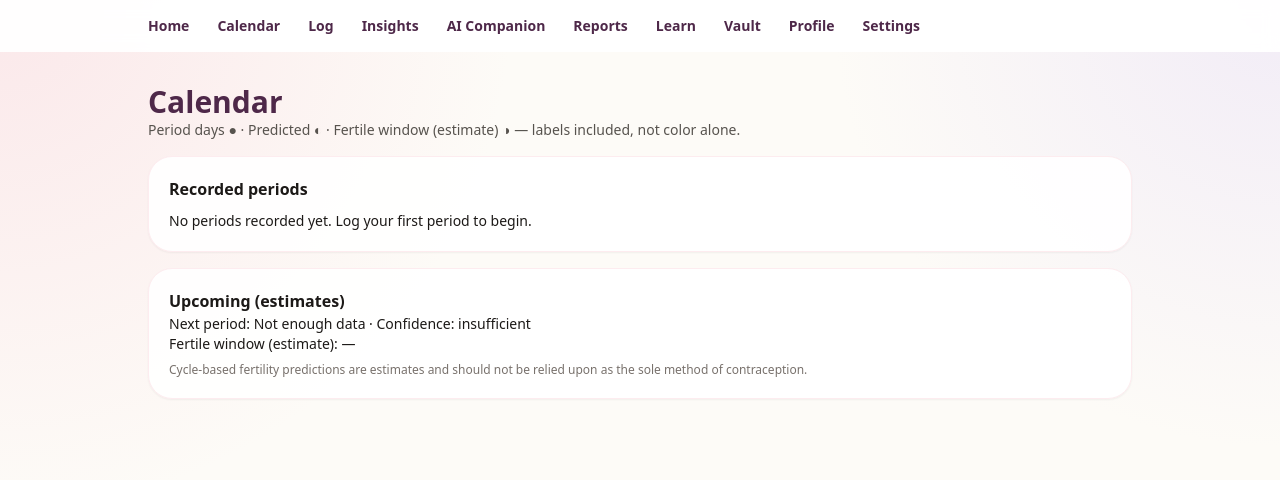
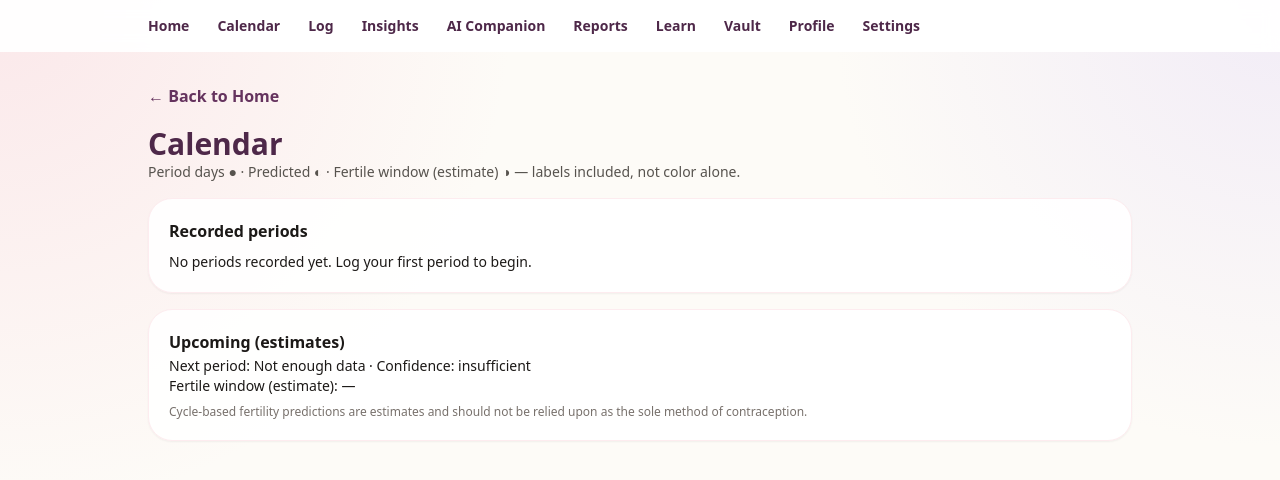
Before and after one commit to Sabondoj3/hercycle-ai, a Next.js app: page /calendar in a window 1280 px wide. Shown: the top 480 px of the page. Built offline with nearby package versions, Linux system fonts and the light colour scheme; no server answers; the database is empty; sample sign-in values are in the browser's storage.

Commit message:
Add Back to Home link on calendar page

```diff
--- a/src/app/calendar/page.tsx
+++ b/src/app/calendar/page.tsx
@@ -15,6 +15,9 @@ export default async function CalendarPage() {
   return (
     <div><Nav />
       <main id="main" className="mx-auto max-w-5xl px-5 py-8">
+        <a href="/dashboard" className="inline-block mb-4 font-semibold text-plum-700 hover:underline">
+          ← Back to Home
+        </a>
         <h1 className="text-3xl font-bold text-plum-800">Calendar</h1>
         <p className="text-sm text-stone-600">Period days ● · Predicted ◐ · Fertile window (estimate) ◑ — labels included, not color alone.</p>
         <div className="card mt-4">
```
